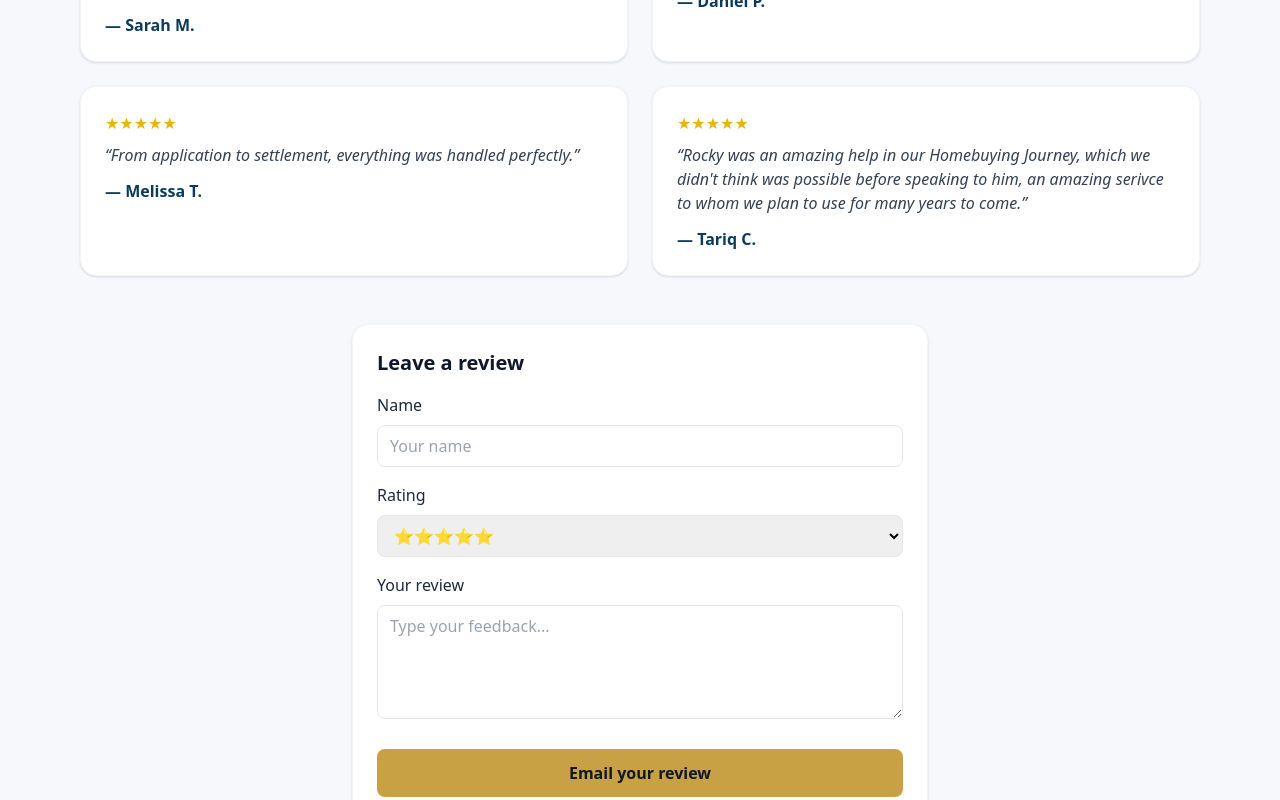
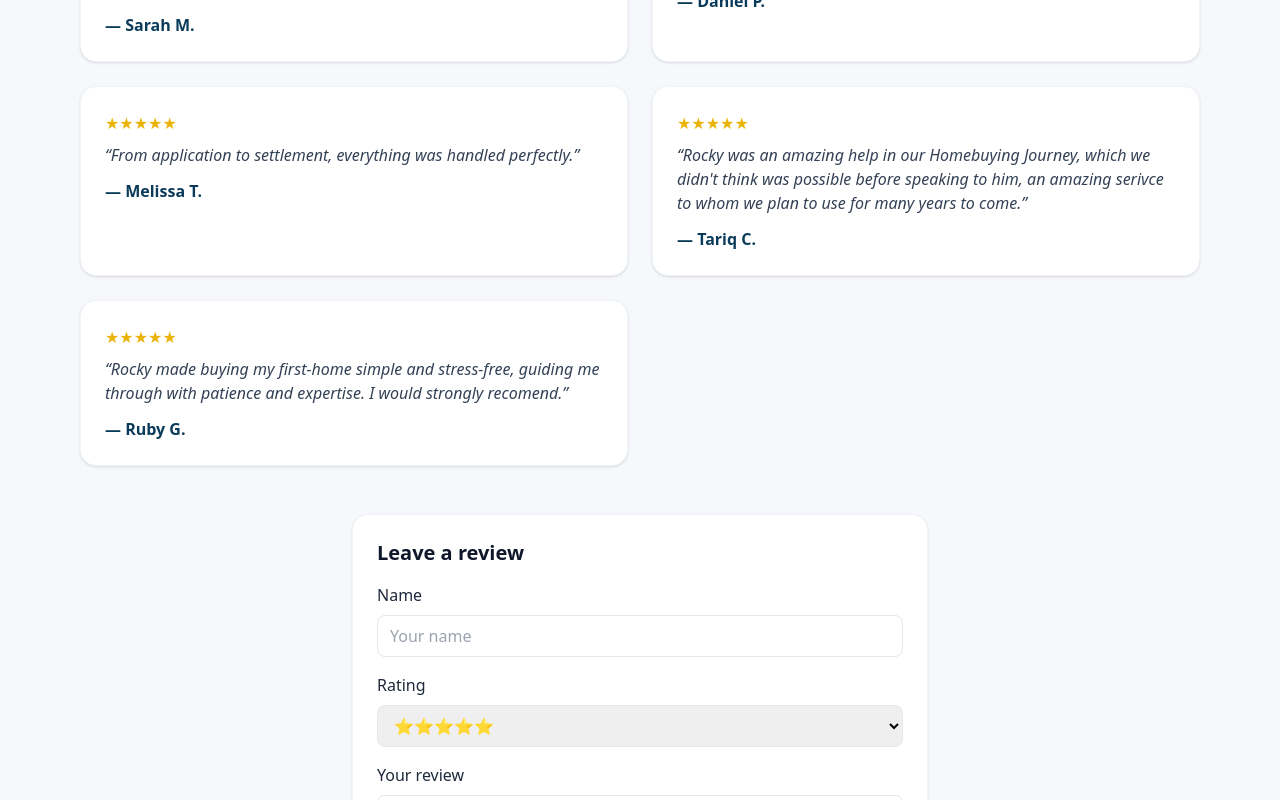
Before and after one commit to gianninatcassar-hash/trimboli-finance, a React (Vite) app: page / in a window 1280 px wide. Shown: the part 2602-3402 px from the top of the page. Built offline with nearby package versions, Linux system fonts and the light colour scheme.

Commit message:
Update App.jsx

```diff
--- a/src/App.jsx
+++ b/src/App.jsx
@@ -267,7 +267,8 @@ export default function App() {
         { name: "Sarah M.", text: "Rocky made refinancing simple and stress-free. Clear options, great rate." },
         { name: "Daniel P.", text: "First-home journey felt easy. Professional, patient, and proactive." },
         { name: "Melissa T.", text: "From application to settlement, everything was handled perfectly." },
-       { name: "Tariq C.", text: "Rocky was an amazing help in our Homebuying Journey, which we didn't think was possible before speaking to him, an amazing serivce to whom we plan to use for many years to come." },
+        { name: "Tariq C.", text: "Rocky was an amazing help in our Homebuying Journey, which we didn't think was possible before speaking to him, an amazing serivce to whom we plan to use for many years to come." },
+        { name: "Ruby G.", text: "Rocky made buying my first-home simple and stress-free, guiding me through with patience and expertise. I would strongly recomend." },
       ].map((r, i) => (
         <div key={i} className="rounded-2xl bg-white p-6 shadow border border-slate-100">
           <p className="text-yellow-500">★★★★★</p>
```
